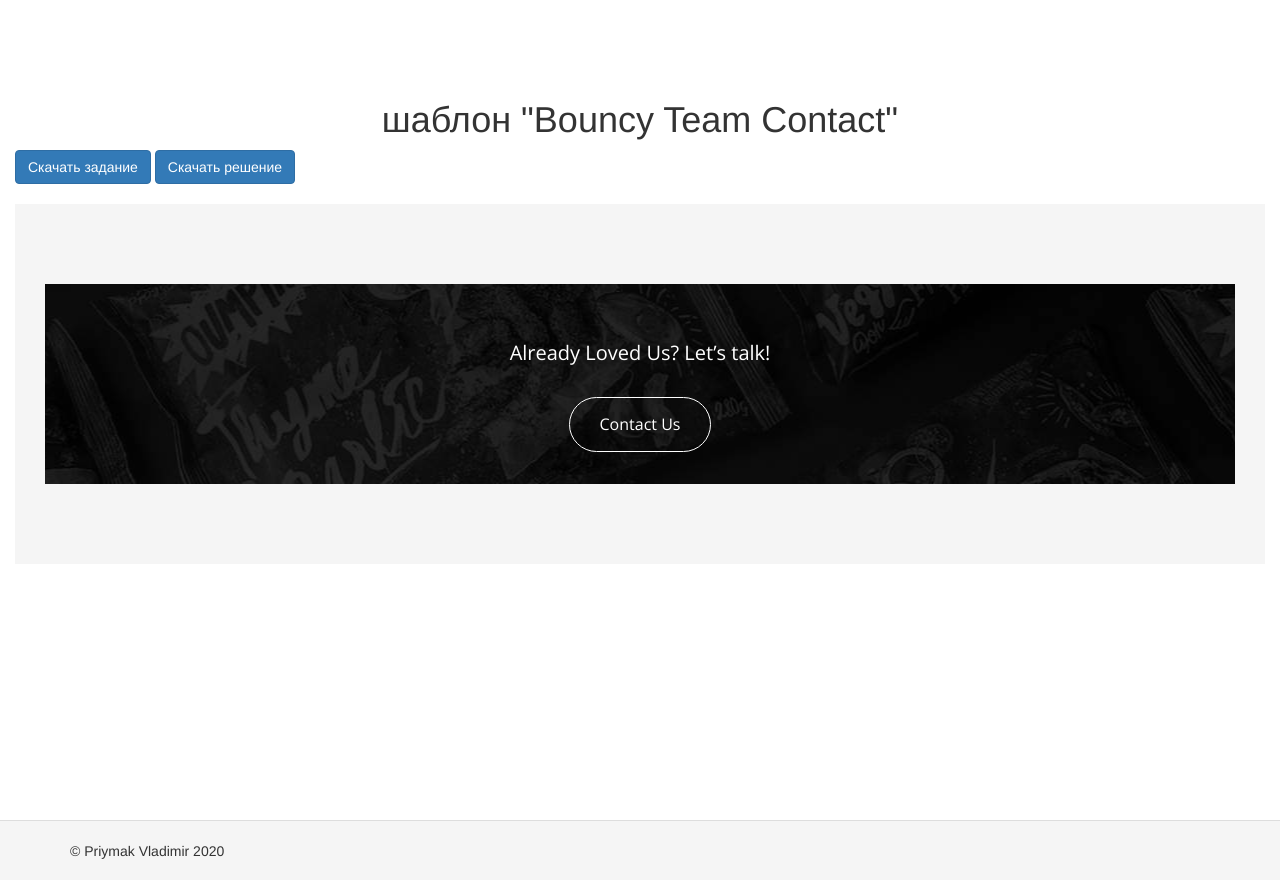
After one commit to PriymakVl/lesson_task, a Yii app: template views/css/templates/easy/bouncy_team_contact.php in a window 1280 px wide. The commit adds this page. Run offline with PHP 8.4 and a stand-in for Yii, Linux system fonts and the light colour scheme; the template is opened without the code that fills it, so the values that code supplies are empty; some libraries are stand-ins or nearby versions.

Commit message:
add template bouncy team contact

```diff
--- /dev/null
+++ b/views/css/templates/easy/bouncy_team_contact.php
@@ -0,0 +1,24 @@
+<?php
+	use yii\helpers\Html;
+	$this->registerCssFile('https://fonts.googleapis.com/css?family=Open+Sans&display=swap');
+	$this->registerCssFile('/css/templates/easy_templates/bouncy_team_contact.css');
+
+	$this->title = 'шаблон "Bouncy Team Contact"';
+	$this->params['breadcrumbs'][] = ['label' => 'Легкие шаблоны', 'url' => ['/css/templates/easy']];
+	$this->params['breadcrumbs'][] = $this->title;
+ ?>
+
+<h1><?= $this->title ?></h1>
+
+ <?= Html::a('Скачать задание', ['/tasks/css/templates/bouncy_team_contact_task.rar'], ['class' => 'btn btn-primary']) ?>
+ <?= Html::a('Скачать решение', ['/solutions/css/templates/bouncy_team_contact_solution.rar'], ['class' => 'btn btn-primary']) ?>
+
+<div class="window-task">
+
+	<!-- Bouncty Team Contact -->
+	<div class="contact">
+		<div class="contact__title">Already Loved Us? Let’s talk!</div>
+		<a href="#" class="btn">Contact Us</a>
+	</div>
+
+</div>
--- a/views/css/templates/easy/index.php
+++ b/views/css/templates/easy/index.php
@@ -27,6 +27,9 @@
 		<?= Html::a('Mogo Map', ['template', 'level' => 'easy', 'name' => 'mogo_map']) ?>
 	</li>
 	<li>
+		<?= Html::a('Bouncy Team Contact', ['template', 'level' => 'easy', 'name' => 'bouncy_team_contact']) ?>
+	</li>
+	<li>
 		<?= Html::a('Active Box Features', ['template', 'level' => 'easy', 'name' => 'active_box_features']) ?>
 	</li>
 	<li>
--- a/views/js/index.php
+++ b/views/js/index.php
@@ -35,4 +35,7 @@
 	<li>
 		<?= Html::a('Slider', ['lesson', 'name' => 'slider']) ?>
 	</li>
+	<li>
+		<?= Html::a('Array', ['lesson', 'name' => 'array']) ?>
+	</li>
 </ol>
--- a/web/css/main.css
+++ b/web/css/main.css
@@ -11,7 +11,7 @@ ol li {
 }
 
 .window-task {
-	background: #A9A9A9;
+	background: #f5f5f5;
 	margin: 20px 0;
 	padding: 30px;
 }
--- /dev/null
+++ b/web/css/templates/easy_templates/bouncy_team_contact.css
@@ -0,0 +1,40 @@
+* {
+	padding: 0;
+	margin: 0;
+	box-sizing: border-box;
+}
+
+.contact {
+	max-width: 1370px;
+	height: 200px;
+	margin: 50px auto;
+	padding: 55px 0;
+	background: #000 url('/images/css/templates/bouncy_team_contact/bg.jpg') no-repeat center;
+	background-size: cover;
+	text-align: center;
+}
+
+.contact__title {
+	font-size: 20px;
+	margin-bottom: 30px;
+	color: white;
+	font-family: 'Open Sans', sans-serif;
+}
+
+.contact .btn {
+	display: inline-block;
+	padding: 15px 30px;
+	border: 1px solid #fff;
+	border-radius: 50px;
+	text-decoration: none;
+	text-transform: capitalize;
+	color: white;
+	font-family: 'Open Sans', sans-serif;
+	font-size: 16px;
+	transition: opacity .2s linear;
+}
+
+.contact .btn:hover {
+	color: white;
+	opacity: .6;
+}
```
Also changed, not shown: views/js/lessons/array.php (added, +15 -0 lines), views/js/tasks/array/change_color_text.php (added, +51 -0 lines), web/images/css/templates/bouncy_team_contact/bg.jpg (added), 3 other files.
